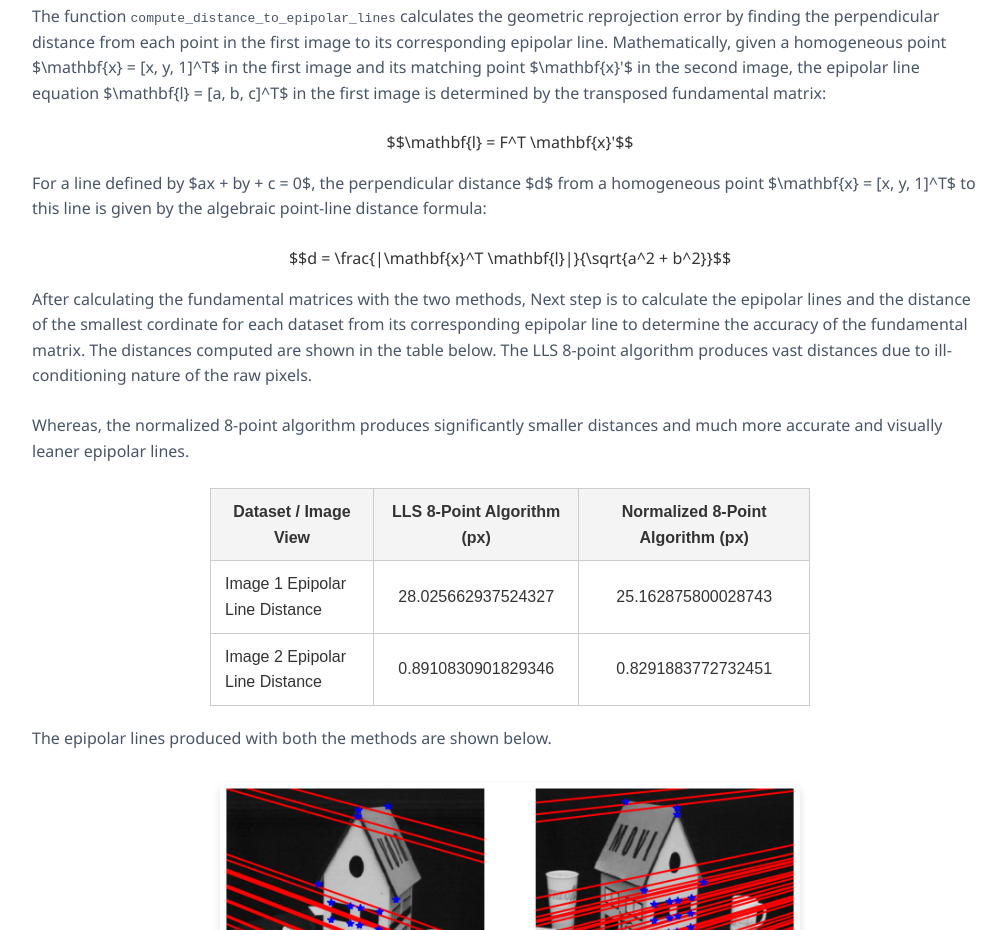
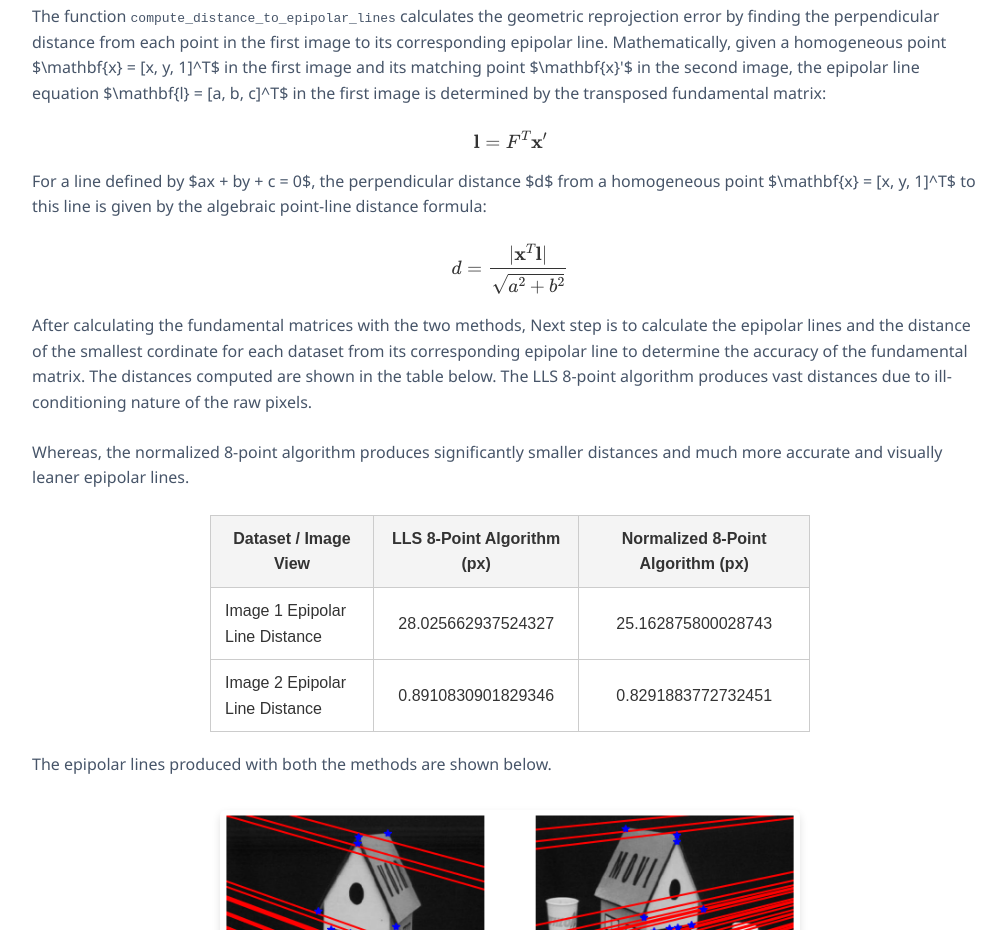
Before and after one commit to MMuneeb97/SYDE671_Assignment_4, a plain HTML site: page Part1.html in a window 1280 px wide. Shown: the part 6560-7490 px from the top of the page, without its empty margins (130-1136 px from the left). Drawn offline with nearby package versions, Linux system fonts and the light colour scheme.

Commit message:
Update Part1.html

```diff
--- a/Part1.html
+++ b/Part1.html
@@ -1,6 +1,7 @@
 <!DOCTYPE html>
 <html lang="en">
 <head>
+	<script src="https://cdn.jsdelivr.net/npm/mathjax@3/es5/tex-mml-chtml.js"></script>
     <meta charset="UTF-8">
     <meta name="viewport" content="width=device-width, initial-scale=1.0">
     <title>SYDE 671 Assignment 4 - Blog</title>
```
